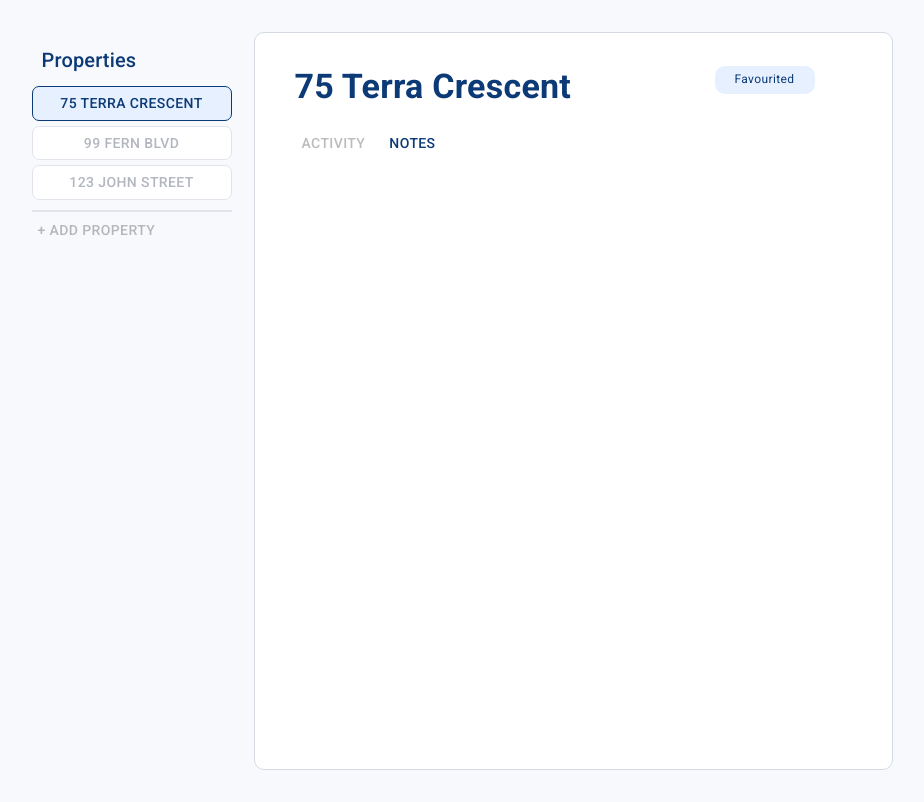
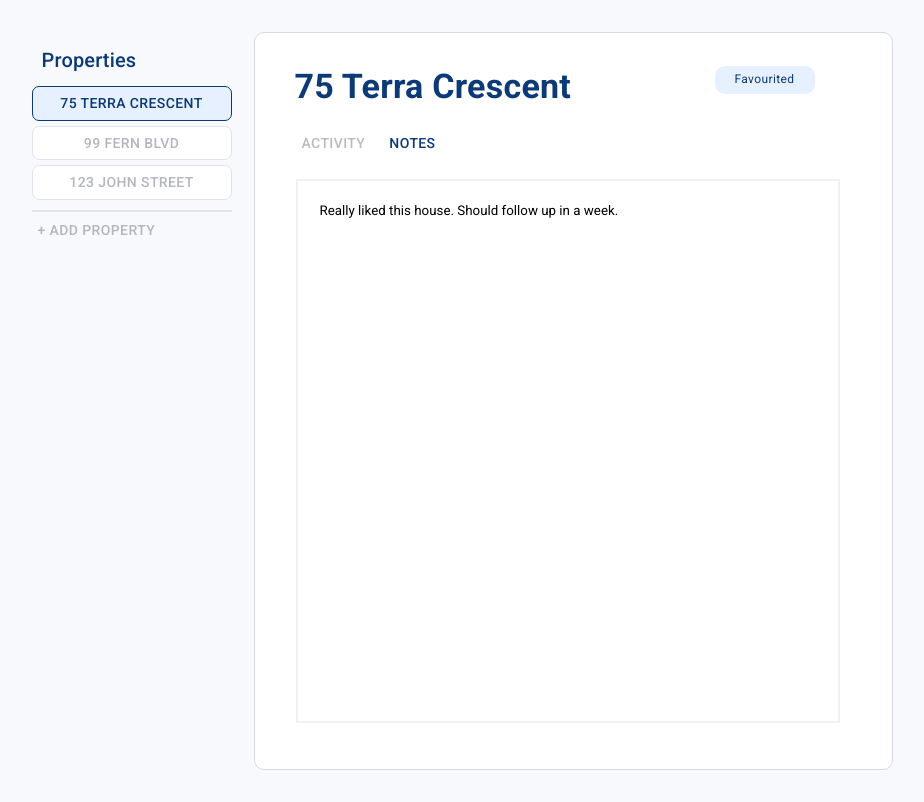
Before and after one commit to HuIsJason/real-estate-crm, a React (Create React App) app: page /project/history-dash in a window 1280 px wide. Both pictures are taken after a click on the button "NOTES". Shown: the whole page, without its empty margins (184-1108 px from the left). Built offline with nearby package versions, Linux system fonts and the light colour scheme.

Commit message:
added ability to add notes

```diff
--- /dev/null
+++ b/src/components/DetailedHistory/NotesSection/index.tsx
@@ -0,0 +1,47 @@
+import { makeStyles, Theme } from "@material-ui/core";
+import { useState } from "react";
+import Props from './types';
+
+
+const NotesSection: React.FC<Props> = ({ notes, onSave } : Props) => {
+    const classes = useStyles();
+
+    const handleChange = (event: React.ChangeEvent<HTMLTextAreaElement>) => {
+        onSave(event.target.value);
+    }
+
+    return (
+        <div className={classes.root}>
+            <textarea className={classes.input} onChange={handleChange} placeholder={"No notes to see here, start typing to add notes..."}
+                cols={80} rows={32}>
+            {notes}
+            </textarea>
+        </div>
+    )
+
+
+}
+
+const useStyles = makeStyles((theme: Theme) => ({
+    root: {
+      margin: theme.spacing(2),
+      background: 'white',
+      border: '2px solid #F1F2F5',
+      padding: '20px 20px',
+      width: '500px',
+      height: '500px'
+    },
+    input: {
+        border: 'none',
+        outline: 'none',
+        width: '100%',
+        resize: 'none',
+        fontFamily: 'Roboto',
+        // color: "#a2a6b0",
+        "&::placeholder": {
+            color: "#d5d9e3"
+        }
+    }
+}));
+
+export default NotesSection;
--- /dev/null
+++ b/src/components/DetailedHistory/NotesSection/types.ts
@@ -0,0 +1,6 @@
+interface NotesSectionProps {
+    notes: string;
+    onSave: (notes: string) => void;
+}
+
+export default NotesSectionProps;
--- a/src/components/DetailedHistory/index.tsx
+++ b/src/components/DetailedHistory/index.tsx
@@ -4,6 +4,7 @@ import Typography from '@material-ui/core/Typography';
 import DetailedHistoryProps from './types';
 import BinarySelector from '../BinarySelector/index';
 import ActivityTable from '../ActivityTable/index';
+import NotesSection from './NotesSection/index';
 
 const tabOptions = [
   {
@@ -17,9 +18,12 @@ const tabOptions = [
 ]
 
 
-export default function DetailedHistory ( { property, toggleFavourite, addActivity } : DetailedHistoryProps) {
+const DetailedHistory: React.FC<DetailedHistoryProps> = ( { property, toggleFavourite, addActivity, updateNotes, currTab, setCurrTab } : DetailedHistoryProps) => {
     const classes = useStyles();
-    const [currTab, setCurrTab] = useState('activity');
+
+    const saveNotes = (notes: string) => {
+      updateNotes(notes);
+    }
 
     return (
         <div className={classes.root}>
@@ -34,7 +38,7 @@ export default function DetailedHistory ( { property, toggleFavourite, addActivi
           </div>
           {
             currTab === 'activity' ?
-            (<ActivityTable activities={property.activities} addActivity={addActivity}> </ActivityTable>) : null
+            (<ActivityTable activities={property.activities} addActivity={addActivity}> </ActivityTable>) : (<NotesSection notes={property.notes} onSave={saveNotes}/>)
           }
 
         </div>
@@ -91,4 +95,6 @@ const useStyles = makeStyles((theme: Theme) =>
         }
     },
   }),
-);
+)
+
+export default DetailedHistory;
--- a/src/components/DetailedHistory/types.ts
+++ b/src/components/DetailedHistory/types.ts
@@ -4,6 +4,9 @@ interface DetailedHistoryProps {
     property: Property;
     toggleFavourite: (property: Property) => void;
     addActivity: (activity: Activity) => void;
+    updateNotes: (notes: string) => void;
+    currTab: string;
+    setCurrTab: (value: string) => void;
 }
 
 interface Property {
@@ -13,5 +16,6 @@ interface Property {
     postalCode: string,
     favourited: boolean,
     activities: Activity[],
+    notes: string,
 }
 export default DetailedHistoryProps;
--- a/src/components/PropertyHistoryDash/PropertySelectList/addPropertyModal.tsx
+++ b/src/components/PropertyHistoryDash/PropertySelectList/addPropertyModal.tsx
@@ -25,7 +25,8 @@ const AddPropertyModal: React.FC<addPropertyProps> = ({ open, onCancel, onSave }
         province: prov,
         postalCode: postalCode,
         favourited: false,
-        activities: []
+        activities: [],
+        notes: ''
       }
 
       // Reset Modal values
--- a/src/components/PropertyHistoryDash/PropertySelectList/types.ts
+++ b/src/components/PropertyHistoryDash/PropertySelectList/types.ts
@@ -13,7 +13,8 @@ interface Property {
     province: string,
     postalCode: string,
     favourited: boolean,
-    activities: Activity[] | [];
+    activities: Activity[] | [],
+    notes: string,
 }
 
 interface addPropertyProps {
--- a/src/components/PropertyHistoryDash/index.tsx
+++ b/src/components/PropertyHistoryDash/index.tsx
@@ -12,7 +12,8 @@ const properties = [
        province: 'ON',
        postalCode: 'L6X6X6',
        favourited: true,
-       activities: [{ id: 1, title: 'Showing', description: '', date: '2021-02-21' }]
+       activities: [{ id: 1, title: 'Showing', description: '', date: '2021-02-21' }],
+       notes: 'Really liked this house. Should follow up in a week.',
     },
     {
         addrLineOne: '99 Fern Blvd',
@@ -20,7 +21,8 @@ const properties = [
         province: 'ON',
         postalCode: 'L6X6X6',
         favourited: false,
-        activities: [{ id: 1, title: 'Follow-up', description: '', date: '2021-02-01' }]
+        activities: [{ id: 1, title: 'Follow-up', description: '', date: '2021-02-01' }],
+        notes: 'Ya',
     },
     {
         addrLineOne: '123 John Street',
@@ -28,7 +30,8 @@ const properties = [
         province: 'ON',
         postalCode: 'L6X6X6',
         favourited: true,
-        activities: [{ id: 1, title: 'Phone Call w/ Client', description: '', date: '2021-01-01' }]
+        activities: [{ id: 1, title: 'Phone Call w/ Client', description: '', date: '2021-01-01' }],
+        notes: 'Ya',
     }
 ]
 
@@ -37,6 +40,7 @@ export default function PropertyHistoryDash() {
     const [selectedProperty, setSelectedProperty] = React.useState(properties[0]);
     const [modalOpen, setModalOpen] = React.useState(false);
     const [allProperties, setAllProperties] = React.useState(properties);
+    const [currTab, setCurrTab] = React.useState('activity');
 
     const saveProperty = (property: Property) => {
         allProperties.push(property);
@@ -78,15 +82,29 @@ export default function PropertyHistoryDash() {
 
     }
 
+    const updateNotes = (notes: string) => {
+        selectedProperty.notes = notes;
+        console.log(selectedProperty.notes);
+        setSelectedProperty(selectedProperty);
+        setAllProperties(allProperties);
+        console.log(allProperties);
+    }
+
+    const handleSelect = (property: Property) => {
+        setCurrTab('activity');
+        setSelectedProperty(property);
+    }
+
     return (
         <div style={{ width: "fit-content", margin: "auto"}}>
         <PropertySelectList
         properties={allProperties}
         selected={selectedProperty}
-        onSelect={(property) => setSelectedProperty(property)}
+        onSelect={handleSelect}
         onClickAdd={ () => setModalOpen(true) }/>
 
-        <DetailedHistory property={selectedProperty} toggleFavourite={toggleFavourite} addActivity={addActivity}/>
+        <DetailedHistory currTab={currTab} setCurrTab={(value) => setCurrTab(value)}
+        property={selectedProperty} toggleFavourite={toggleFavourite} addActivity={addActivity} updateNotes={updateNotes} />
         <AddPropertyModal open={modalOpen} onCancel={() => setModalOpen(false)} onSave={saveProperty}/>
         </div>
     )
```
